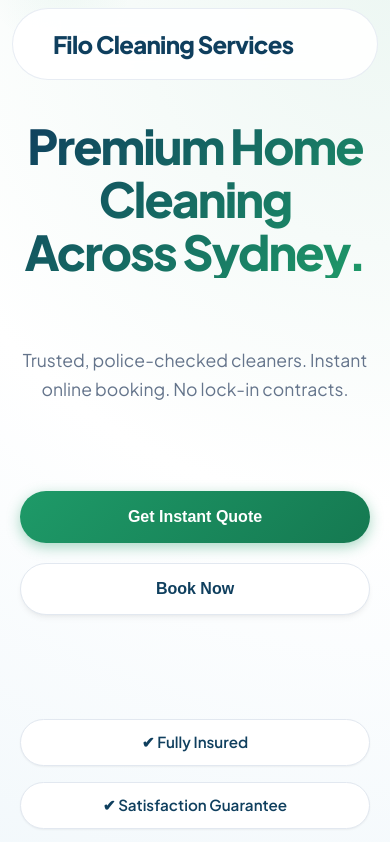
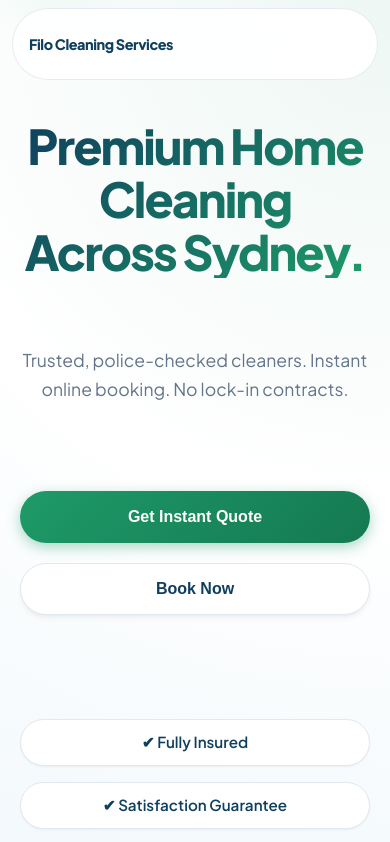
Before and after one commit to dmarcllanes/palinis, a plain HTML site: page index.html in a window 390 px wide. Shown: the top 842 px of the page. Drawn offline with Linux system fonts and the light colour scheme; files that its build step writes are made by us from their sources; files whose address does not match are found by name.

Commit message:
fix the floating navbar transition to mobile

```diff
--- a/static/css/styles.css
+++ b/static/css/styles.css
@@ -328,6 +328,20 @@ section h2::after {
         top: 8px;
     }
 
+    .nav-container {
+        padding: 0 16px;
+    }
+
+    .logo {
+        font-size: clamp(0.9rem, 3.5vw, 1.1rem);
+        gap: 0.35rem;
+        white-space: nowrap;
+    }
+
+    .nav-logo-img {
+        height: 36px;
+    }
+
     .hamburger {
         display: flex;
     }
```
